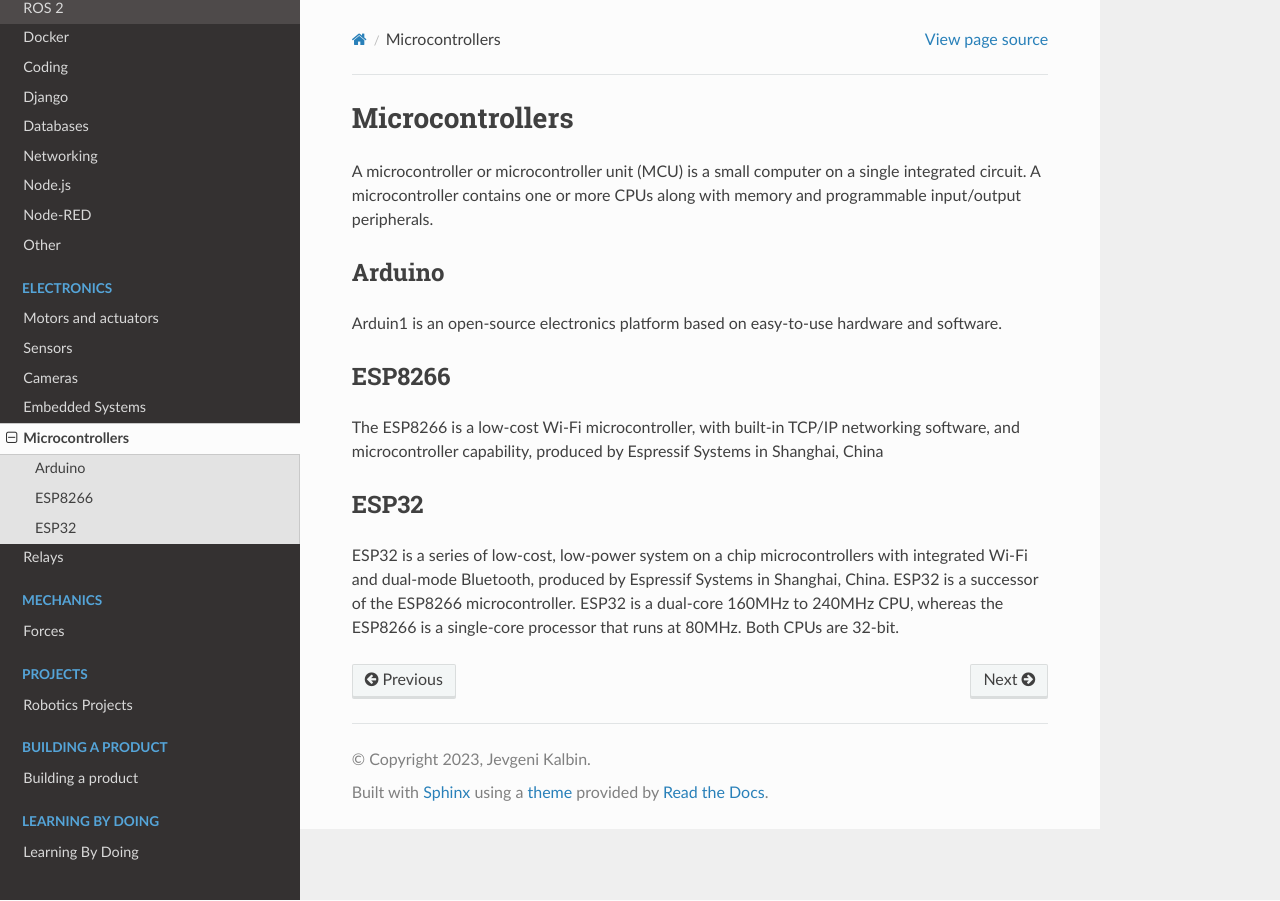
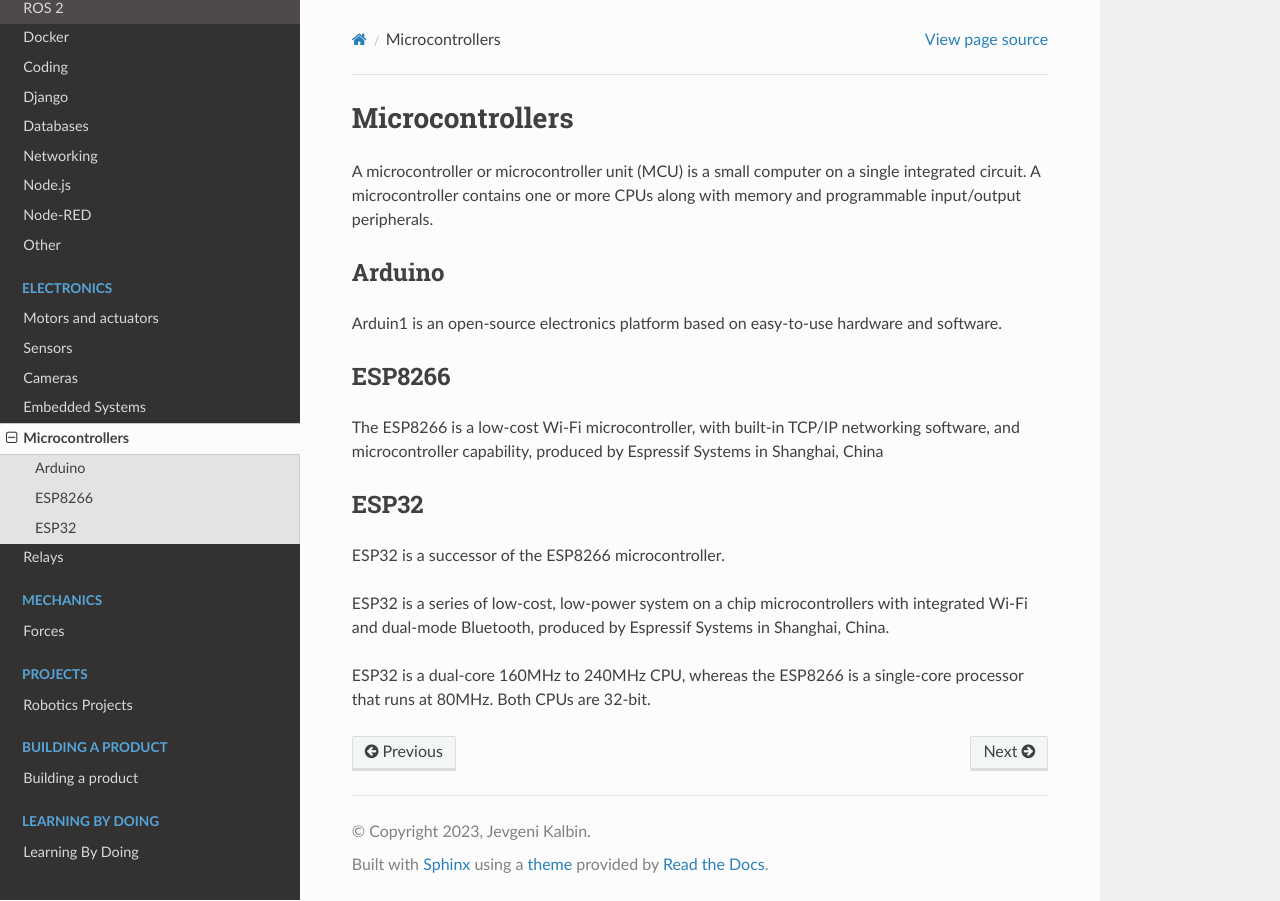
Before and after one commit to jevgenik/manuals, a Sphinx documentation site: the page built from source/files/electronics/microcontrollers/microcontrollers.rst, in a window 1280 px wide. Built offline with Sphinx 7.4.7 and the Read the Docs theme 2.0.0, drawn with Linux system fonts in a browser that asks for light colours.

```diff
--- a/source/files/electronics/microcontrollers/microcontrollers.rst
+++ b/source/files/electronics/microcontrollers/microcontrollers.rst
@@ -17,7 +17,9 @@ produced by Espressif Systems in Shanghai, China
 
 ESP32
 =====
+ESP32 is a successor of the ESP8266 microcontroller.
+
 ESP32 is a series of low-cost, low-power system on a chip microcontrollers with integrated Wi-Fi and dual-mode Bluetooth,
 produced by Espressif Systems in Shanghai, China.
-ESP32 is a successor of the ESP8266 microcontroller.
+
 ESP32 is a dual-core 160MHz to 240MHz CPU, whereas the ESP8266 is a single-core processor that runs at 80MHz. Both CPUs are 32-bit.
```
